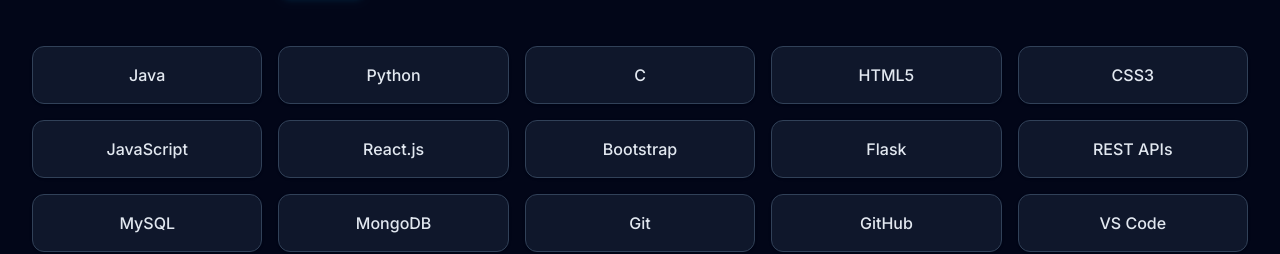
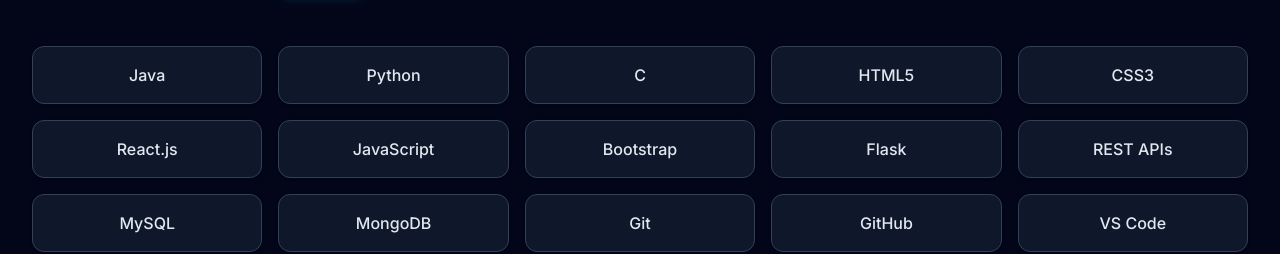
Before and after one commit to JhansiOruganti-43/Portfolio-React, a React (Vite) app: page / in a window 1280 px wide. Shown: the part 1956-2210 px from the top of the page. Built offline with nearby package versions, Linux system fonts and the light colour scheme.

Commit message:
Updated certifications and contact section

```diff
--- a/src/components/About.jsx
+++ b/src/components/About.jsx
@@ -42,9 +42,6 @@
             <h3 className="text-2xl font-display font-bold text-slate-900 dark:text-white leading-tight">
               Aspiring Software Developer | Full Stack Developer | Problem Solver
             </h3>
-            {/* <p className="text-slate-600 dark:text-slate-400 leading-relaxed">
-              I am pursuing my B.Tech in Information Technology at Shri Vishnu Engineering College for Women. My passion lies in software development, web engineering, and exploring robust database technologies to create impactful solutions.
-            </p> */}
             <p className="text-slate-600 dark:text-slate-400 leading-relaxed">
               Passionate Information Technology student with interests in Full Stack Development, Software Engineering, and Database Systems. Skilled in Java, Python, React, Flask, and SQL, with experience building real-world web applications and solving technical challenges.</p>
             <div className="p-4 bg-blue-50/50 border-l-4 border-blue-600 rounded-r-xl dark:bg-sky-950/20 dark:border-sky-500">
--- a/src/components/Skills.jsx
+++ b/src/components/Skills.jsx
@@ -1,7 +1,6 @@
 import { useState } from 'react';
 import { Code2, Layout, Server, Database, Wrench } from 'lucide-react';
 import { motion } from 'framer-motion';
-
 export default function Skills() {
   const [activeCategory, setActiveCategory] = useState('all');
 
@@ -21,18 +20,17 @@
 
   { name: 'HTML5', category: 'frontend' },
   { name: 'CSS3', category: 'frontend' },
+  { name: 'React.js', category: 'frontend' },
   { name: 'JavaScript', category: 'frontend' },
-  { name: 'React.js', category: 'frontend' },
-
-
-
   { name: 'Bootstrap', category: 'frontend' },
 
   { name: 'Flask', category: 'backend' },
   { name: 'REST APIs', category: 'backend' },
 
+
   { name: 'MySQL', category: 'databases' },
   { name: 'MongoDB', category: 'databases' },
+
 
   { name: 'Git', category: 'tools' },
   { name: 'GitHub', category: 'tools' },
```
